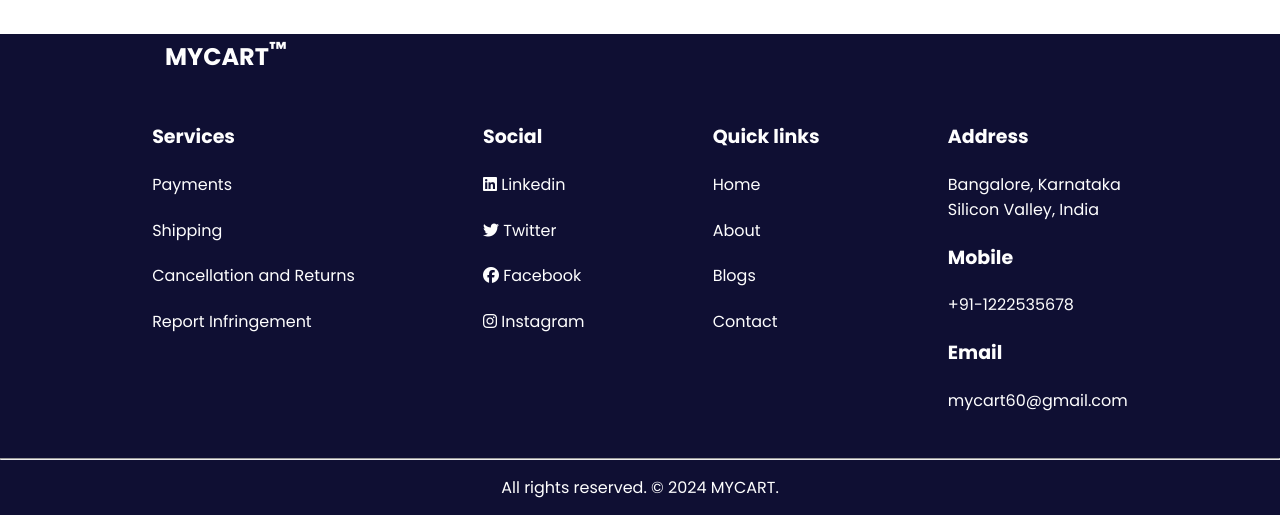
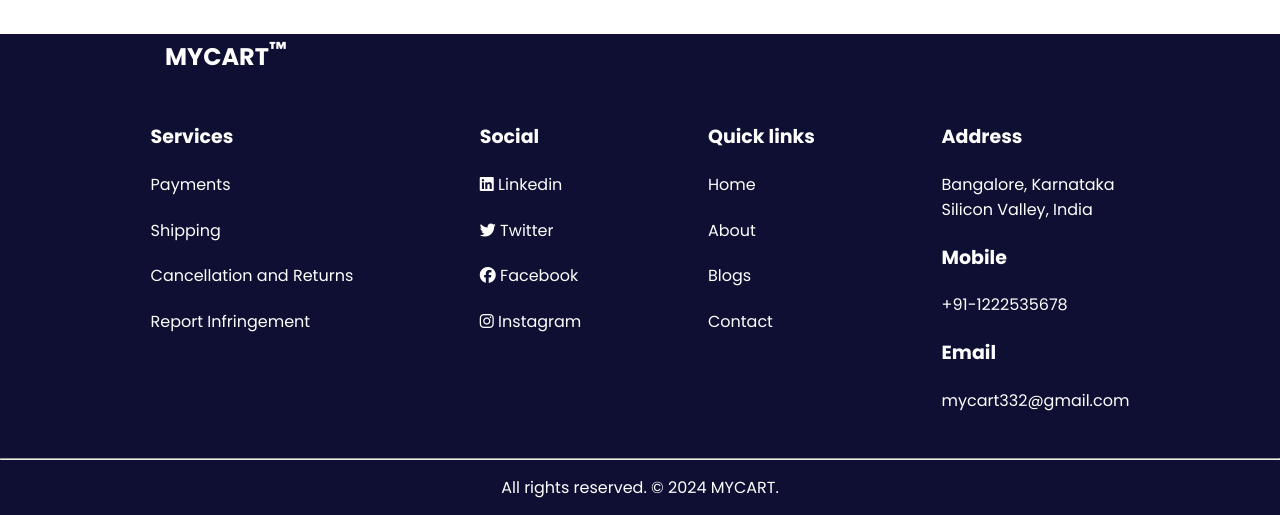
Before and after one commit to RoshDevX/Flipkart-Clone, a plain HTML site: page index.html in a window 1280 px wide. Shown: the part 1758-2273 px from the top of the page. Drawn offline with Linux system fonts and the light colour scheme.

Commit message:
Modified footer

```diff
--- a/index.html
+++ b/index.html
@@ -267,7 +267,7 @@
                 <h4 class="mobile">Mobile</h4>
                 <p><a href="#">+91-1222535678</a></p>
                 <h4 class="mail">Email</h4>
-                <p><a href="#">mycart60@gmail.com</a></p>
+                <p><a href="#">mycart332@gmail.com</a></p>
             </div>
         </div>
         <hr>
```
